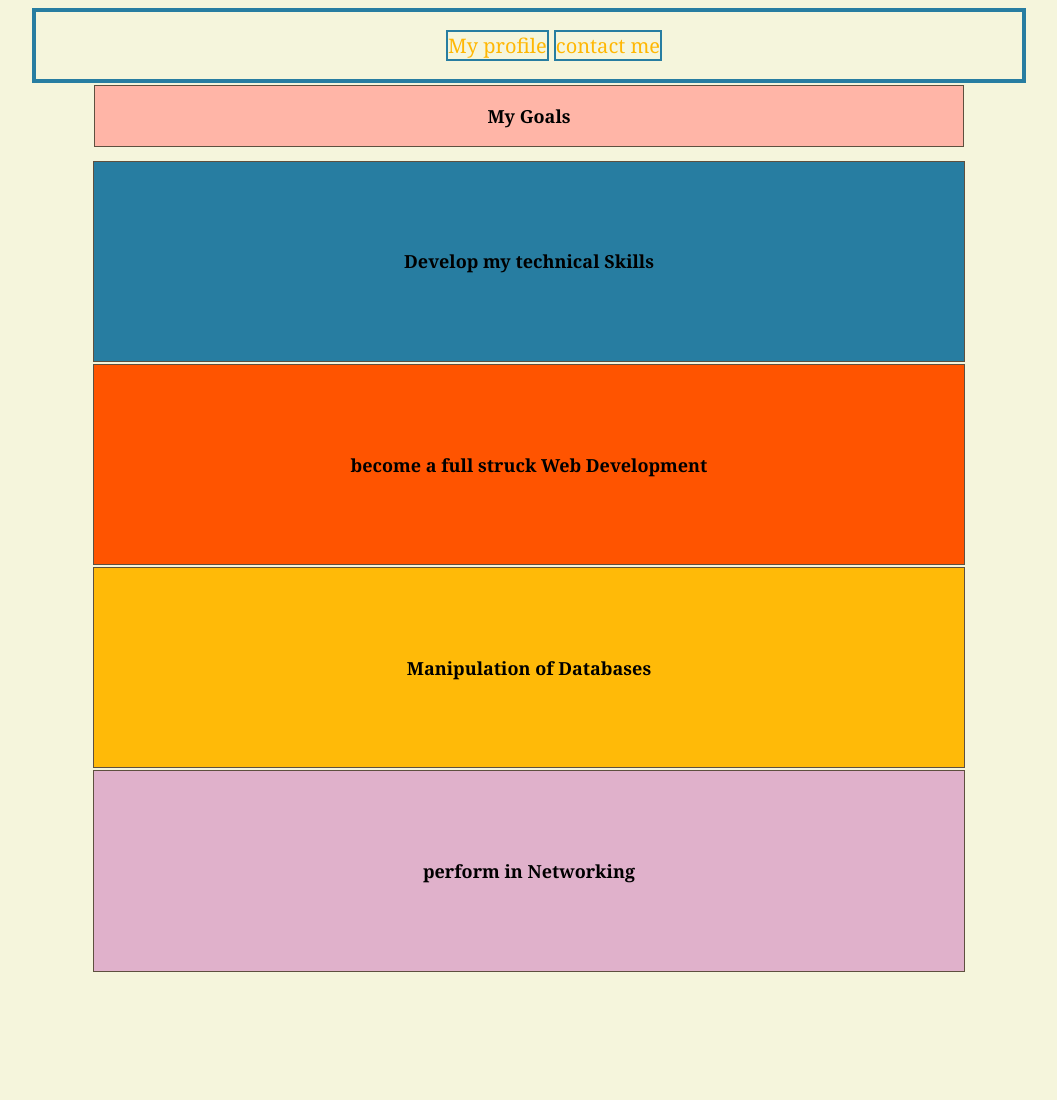
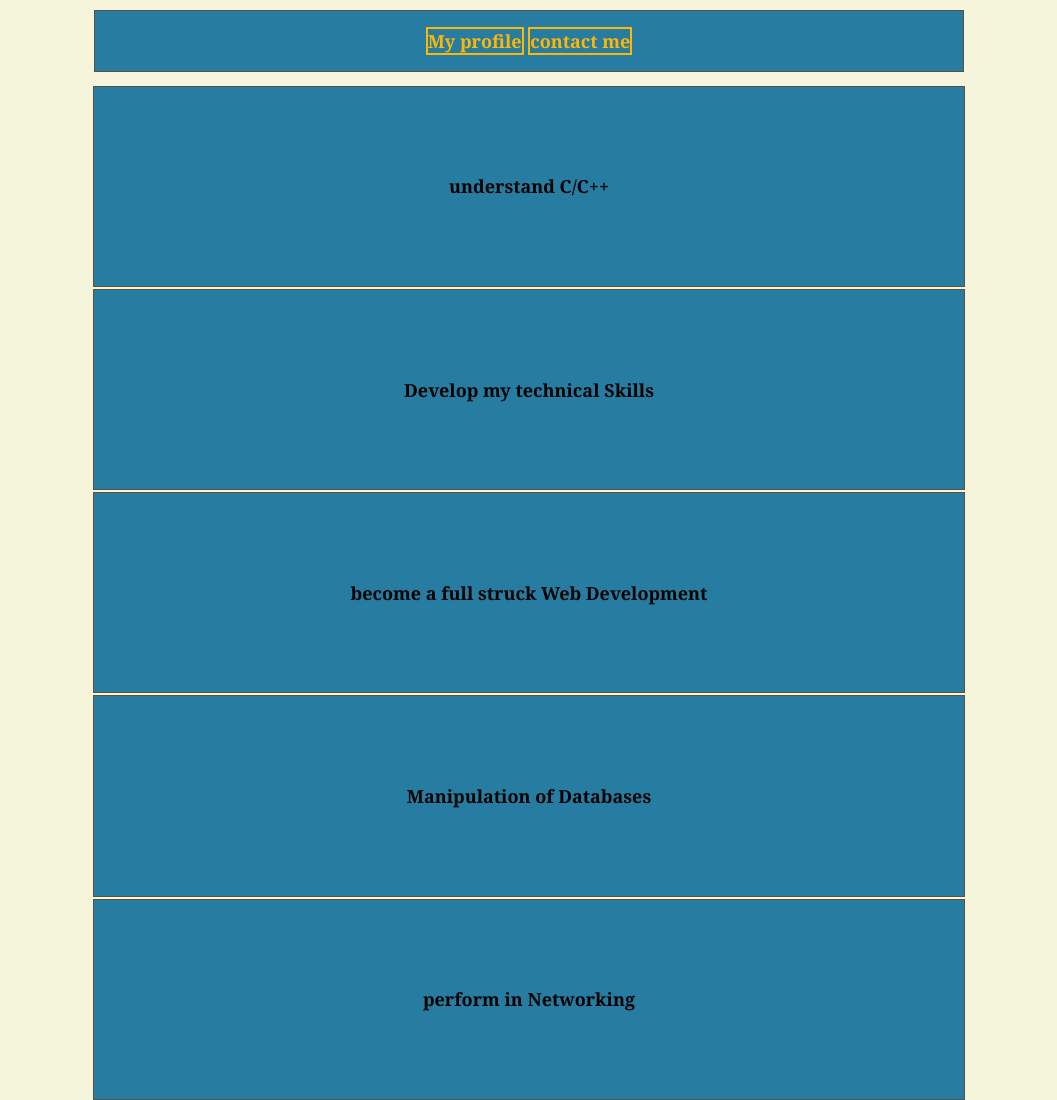
Before and after one commit to goffart-web/goffart_external.css, a plain HTML site: page goals.html in a window 1280 px wide. Shown: the whole page, without its empty margins (119-1176 px from the left). Before the commit the page ends 992 px from the top, so only its background shows below. Drawn offline with Linux system fonts and the light colour scheme.

Commit message:
Update goals.html

```diff
--- a/goals.html
+++ b/goals.html
@@ -9,19 +9,10 @@
     <link rel="icon" href="images/goal.icon.jpeg" sizes="32x32">
     <link rel="stylesheet" href="css/style.css">
     <title>academic/goals</title>
- <style>
- a{
-    text-decoration: none;
-    border: 2px solid #277da1;
- }
-nav{
-    padding-left: 70px !important;
-    width: 70%;
-    margin:auto;
-}
+ <style>/* css styles*/
 a{
     text-decoration: none;
-    border: 2px solid #277da1;
+    border: 2px solid #ffb703;
     color:#ffb703;
 }
 a:hover{
@@ -49,35 +40,36 @@ a:hover{
     padding: 2%;
     margin-left: 13px ;
     margin-right:13px ;
-    background-color:#ffb5a7 ;
+    background-color:#277da1;
     margin-top: 2px;
     margin-bottom: 2px;
+ }
+ .row0{
+    background-color: #277da1;
  }
 .row1{
     background-color: #277da1;
     margin-top: 2px;
 }
 .row2{
-    background-color:#ff5400 ;
+    background-color:#277da1;
 }
 .row3{
-    background-color: #ffba08 ;
+    background-color: #277da1 ;
 }
 .row4{
-    background-color: #e0b1cb ;
+    background-color: #277da1 ;
 }
  </style>
 </head>
 <body>
-    <header>
-        <nav>
-            <a href="index.html"> My profile</a>
-           <a href="contacts.html"> contact me</a>
-        </nav>
-    </header>
     <main>
         <table>
-                 <caption>My Goals</caption>
+                 <caption>
+                       <a href="index.html"> My profile</a>
+                       <a href="contacts.html"> contact me</a>
+                 </caption>
+            <tr class="row0"><td>understand C/C++</td></tr>
             <tr class="row1"><td>Develop my technical Skills</td></tr>
             <tr class="row2"><td>become a full struck Web Development</td></tr>
             <tr class="row3"><td>Manipulation of Databases</td></tr>
```
